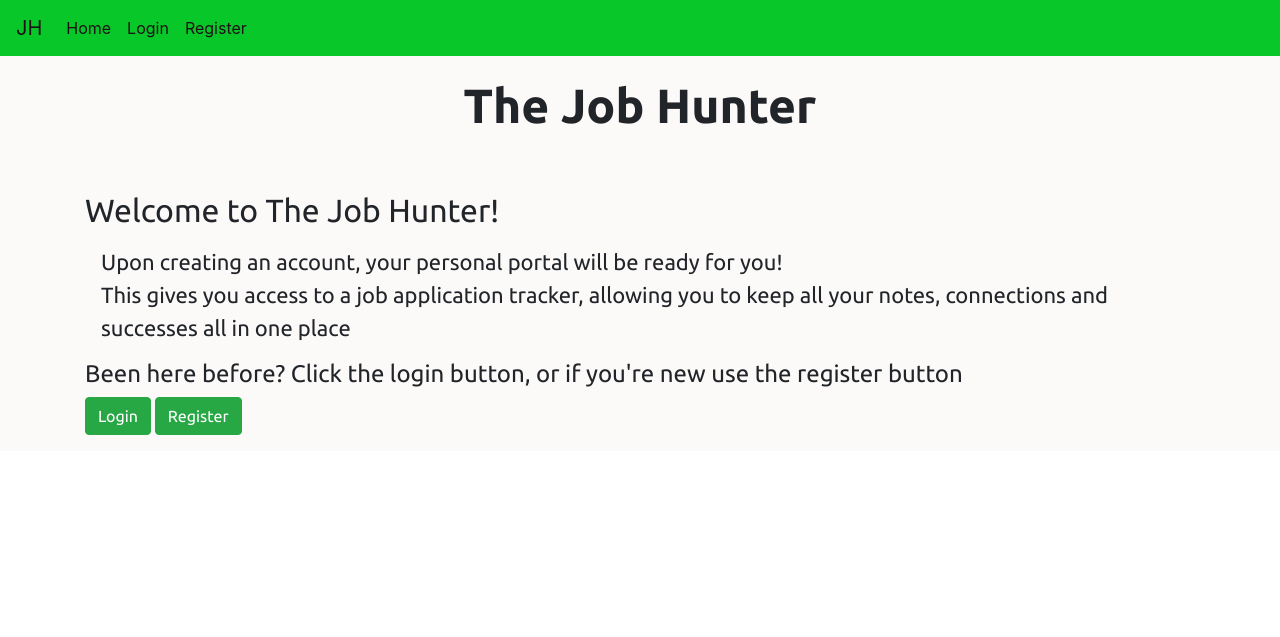
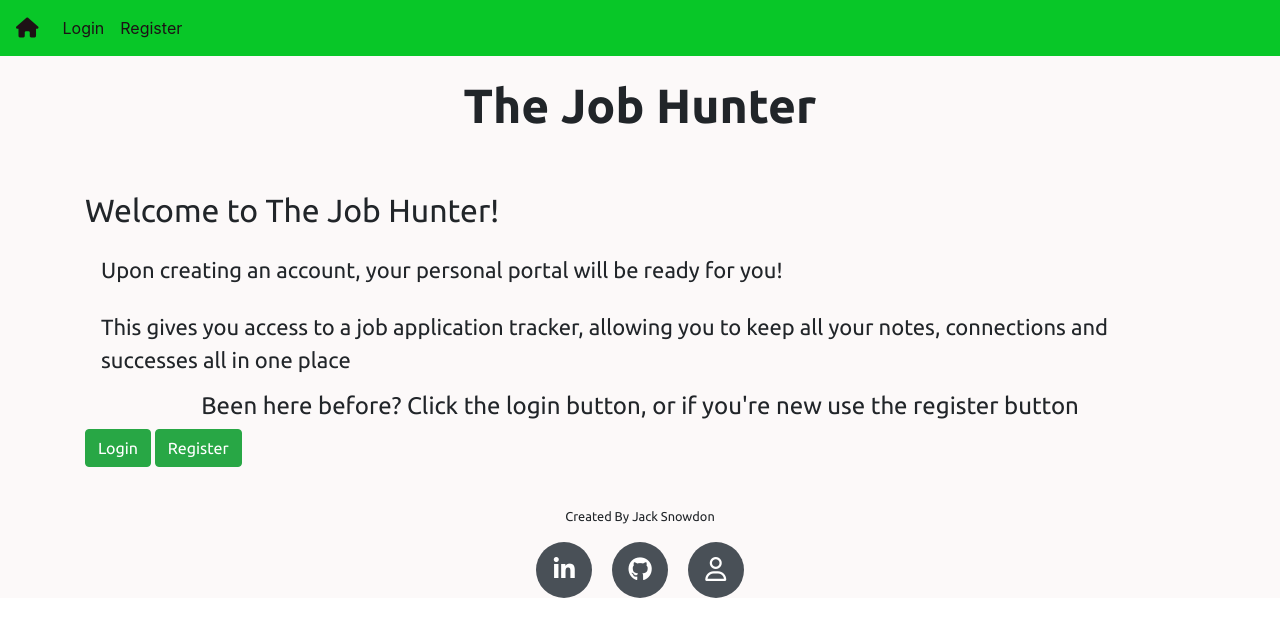
Before and after one commit to JackSnowdon/JobHunter, a Django app: page / in a window 1280 px wide. Shown: the top 637 px of the page. Run offline with Django 3.2, Linux system fonts and the light colour scheme; parts of the project's set-up code (start-up, migrations or seed data) failed here and were passed over; some libraries are stand-ins or nearby versions.

Commit message:
Added social footer, redid header and created call Model

```diff
--- a/home/templates/index.html
+++ b/home/templates/index.html
@@ -11,10 +11,10 @@
 <section class="welcome">
     <div class="row">
         <div class="col-12">
-            <h2 class="mb-3">Welcome to The Job Hunter!</h2>
+            <h2 class="mb-4">Welcome to The Job Hunter!</h2>
             <div class="ml-3">
-                <p class="index-text">Upon creating an account, your personal portal will be ready for you! </br>
-                    This gives you access to a job application tracker, allowing you to keep all your notes, connections and successes all in one place</p>
+                <p class="index-text mb-4">Upon creating an account, your personal portal will be ready for you!</p>
+                <p class="index-text">This gives you access to a job application tracker, allowing you to keep all your notes, connections and successes all in one place</p>
             </div>
         </div>
     </div>
@@ -26,7 +26,7 @@
             {% if user.profile %}
             <h4>Welcome Back {{ user.profile }}</h4>
             <a href="{% url 'portal' %}" role="button" class="btn btn-success" aria-disabled="false">{{ user.profile }}'s Portal</a> {% else %}
-            <h4>Been here before? Click the login button, or if you're new use the register button</h4>
+            <h4 class="text-center">Been here before? Click the login button, or if you're new use the register button</h4>
             <a href="{% url 'login' %}" role="button" class="btn btn-success" aria-disabled="false">Login</a>
             <a href="{% url 'registration' %}" role="button" class="btn btn-success" aria-disabled="false">Register</a> {% endif %}
         </div>
--- a/portal/admin.py
+++ b/portal/admin.py
@@ -6,3 +6,4 @@ from .models import *
 admin.site.register(Job)
 admin.site.register(Note)
 admin.site.register(Connection)
+admin.site.register(Call)
--- a/portal/templates/connections.html
+++ b/portal/templates/connections.html
@@ -1,4 +1,4 @@
-{% extends 'base.html' %} {% load static %} {% block page_title %} Job Hunter | {{ user.profile }} Connections{% endblock %} {% block content %}
+{% extends 'base.html' %} {% load static %} {% block page_title %} Job Hunter | {{ user.profile }}'s' Connections{% endblock %} {% block content %}
 
 <section class="button-nav">
     <div class="row mb-5">
--- a/portal/templates/portal.html
+++ b/portal/templates/portal.html
@@ -5,7 +5,8 @@
         <div class="col-12">
             <a href="{% url 'portal' %}" role="button" class="btn btn-warning" aria-disabled="false">Portal</a>
             <a href="{% url 'view_all_applications' %}" role="button" class="btn btn-success" aria-disabled="false">All Jobs</a>
-            <a href="{% url 'connections' %}" role="button" class="btn btn-info" aria-disabled="false">Connections</a>
+            <a href="{% url 'connections' %}" role="button" class="btn btn-info" aria-disabled="false">Connections</a> {% if user.profile.staff_access %}
+            <a href="{% url 'call_index' %}" role="button" class="btn btn-info" aria-disabled="false">Calls</a> {% endif %}
         </div>
     </div>
 </section>
--- a/portal/urls.py
+++ b/portal/urls.py
@@ -14,5 +14,6 @@ urlpatterns = [
     path(r'new_note/<int:pk>/', new_note, name="new_note"),
     path(r'delete_note/<int:pk>/', delete_note, name="delete_note"),
     path('connections/', connections, name="connections"),
-    path('new_connection_entry/', new_connection_entry, name="new_connection_entry")
+    path('new_connection_entry/', new_connection_entry, name="new_connection_entry"),
+    path('call_index', call_index, name="call_index"),
 ]
--- a/static/css/styles.css
+++ b/static/css/styles.css
@@ -123,3 +123,31 @@
     text-decoration: none;
     color: #2310ce;
 }
+
+
+/* Footer */
+
+.social-icons a {
+    display: inline-block;
+    height: 3.5rem;
+    width: 3.5rem;
+    background-color: #495057;
+    color: #fff !important;
+    border-radius: 100%;
+    text-align: center;
+    font-size: 1.5rem;
+    line-height: 3.5rem;
+    margin-right: 1rem;
+    transition: all 0.35s ease-in-out;
+    -moz-transition: all 0.35s ease-in-out;
+    -webkit-transition: all 0.35s ease-in-out;
+    -o-transition: all 0.35s ease-in-out;
+}
+
+.social-icons a:last-child {
+    margin-right: 0;
+}
+
+.social-icons a:hover {
+    background-color: rgb(66, 209, 130);
+}
--- a/templates/base.html
+++ b/templates/base.html
@@ -16,15 +16,12 @@
     <!-- NavBar -->
 
     <nav class="navbar navbar-expand-lg nav-bg fixed-top">
-        <a class="navbar-brand" href="{% url 'index' %}">JH</a>
+        <a class="navbar-brand" href="{% url 'index' %}"><i class="fas fa-home"></i></a>
         <button class="navbar-toggler" type="button" data-toggle="collapse" data-target="#navbarNav" aria-controls="navbarNav" aria-expanded="false" aria-label="Toggle navigation">
             <i class="fa fa-bars fa-lg nav-button"></i>
         </button>
         <div class="collapse navbar-collapse" id="navbarNav">
             <ul class="navbar-nav">
-                <li class="nav-item">
-                    <a class="nav-link" href="{% url 'index' %}">Home</a>
-                </li>
                 {% if user.is_authenticated %}
                 <li class="nav-item">
                     <a class="nav-link" href="{% url 'portal' %}">Portal</a>
@@ -64,6 +61,22 @@
             </div>
             {% endif %} {% block content %} {% endblock %}
         </div>
+
+
+        <!-- Footer -->
+
+        <div class="social-icons text-center mb-4 mt-4">
+            <p class="small">Created By Jack Snowdon</p>
+            <a href="https://www.linkedin.com/in/jack-snowdon-5b903b183/" target="_blank">
+                <i class="fab fa-linkedin-in"></i>
+            </a>
+            <a href="https://github.com/JackSnowdon" target="_blank">
+                <i class="fab fa-github"></i>
+            </a>
+            <a href="https://jacksnowdon.co.uk" target="_blank">
+                <i class="far fa-user"></i>
+            </a>
+        </div>
     </div>
 
     <script src="https://kit.fontawesome.com/ccc410c56b.js"></script>
```
Also changed, not shown: portal/models.py (+9 -0 lines), portal/templates/call_index.html (added, +21 -0 lines), portal/views.py (+7 -0 lines), db.sqlite3, portal/migrations/0011_call.py (added).
